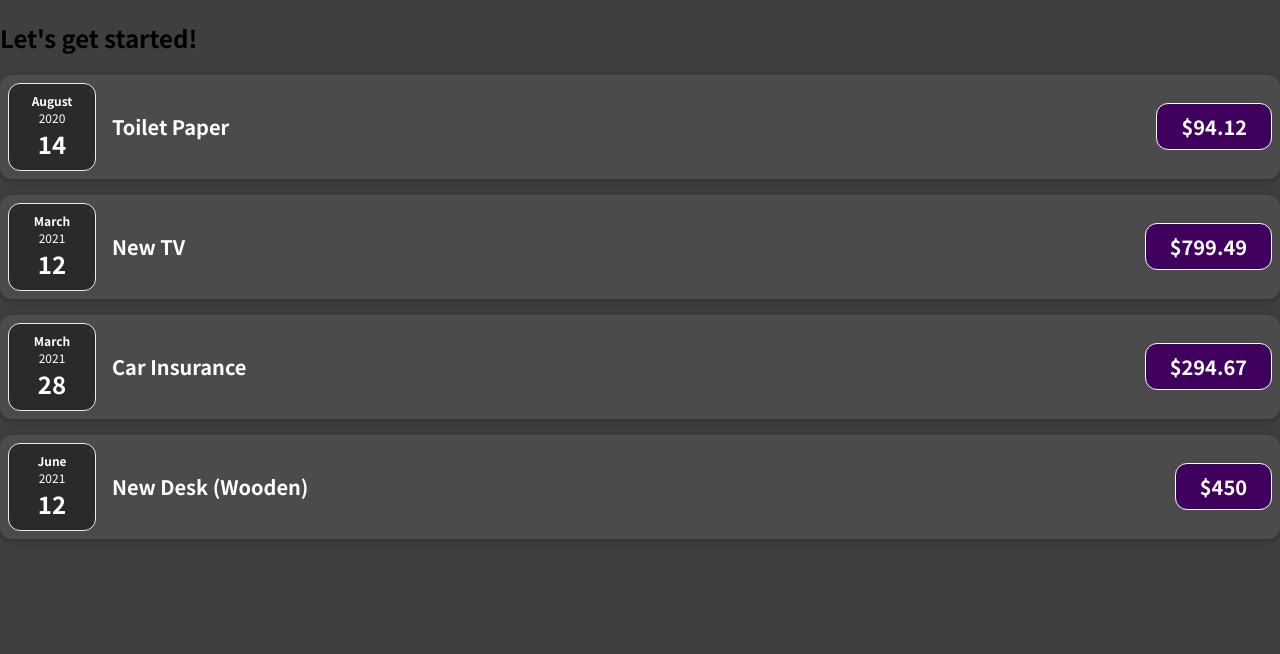
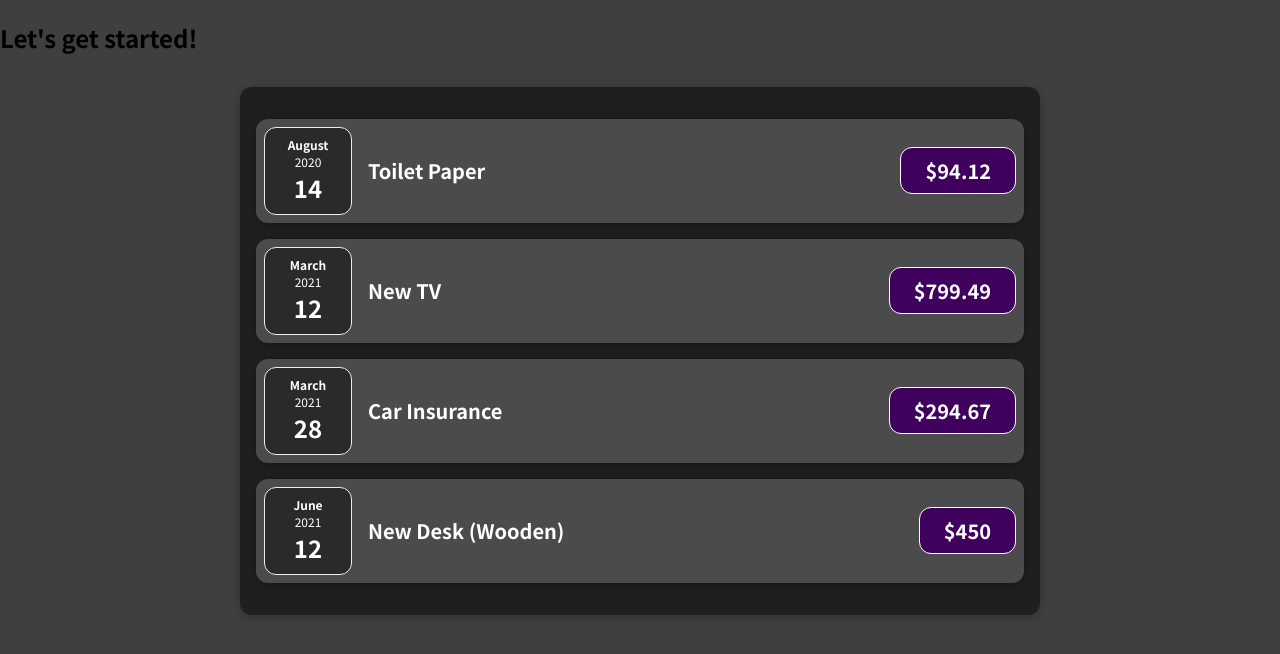
Before and after one commit to suthan83/expensify, a JavaScript app: page / in a window 1280 px wide. Shown: the top 654 px of the page. Built offline with nearby package versions, Linux system fonts and the light colour scheme.

Commit message:
refactoring to create composable wrappers and cleanup

```diff
--- a/src/App.js
+++ b/src/App.js
@@ -1,4 +1,3 @@
-import ExpenseItem from './components/ExpenseItem';
 import Expenses from './components/Expenses';
 
 
--- /dev/null
+++ b/src/components/Card.css
@@ -0,0 +1,4 @@
+.card {
+  border-radius: 12px;
+  box-shadow: 0 2px 8px rgba(0, 0, 0, 0.25);
+}
--- /dev/null
+++ b/src/components/Card.js
@@ -0,0 +1,8 @@
+import './Card.css'
+
+function Card(props) {
+    const classes = 'card ' + props.className;
+    return <div className={classes}>{props.children}</div>
+}
+
+export default Card;
--- a/src/components/ExpenseItem.css
+++ b/src/components/ExpenseItem.css
@@ -2,10 +2,8 @@
   display: flex;
   justify-content: space-between;
   align-items: center;
-  box-shadow: 0 2px 8px rgba(0, 0, 0, 0.25);
   padding: 0.5rem;
   margin: 1rem 0;
-  border-radius: 12px;
   background-color: #4b4b4b;
 }
 
--- a/src/components/ExpenseItem.js
+++ b/src/components/ExpenseItem.js
@@ -1,17 +1,18 @@
 import ExpenseDate from './ExpenseDate'
+import Card from './Card';
+
 import './ExpenseItem.css';
 
 function ExpenseItem(props) {
 
     return(
-        <div className="expense-item">
+        <Card className="expense-item">
             <ExpenseDate date={props.date}/>
             <div className="expense-item__description">
                 <h2>{props.title}</h2>
                 <div className="expense-item__price">${props.amount}</div>
             </div>
-
-        </div>
+        </Card>
     )
 }
 
--- /dev/null
+++ b/src/components/Expenses.css
@@ -0,0 +1,7 @@
+.expenses {
+  padding: 1rem;
+  background-color: rgb(31, 31, 31);
+  margin: 2rem auto;
+  width: 50rem;
+  max-width: 95%;
+}
--- a/src/components/Expenses.js
+++ b/src/components/Expenses.js
@@ -1,16 +1,18 @@
-import ExpenseItem from "./ExpenseItem";
-import './ExpenseItem.css';
+import ExpenseItem from './ExpenseItem';
+import Card from './Card'
+
+import './Expenses.css';
 
 function Expenses(props) {
     const expenses = props.expenses;
 
     return (
-        <div>
+        <Card className='expenses'>
             <ExpenseItem title={expenses[0].title} amount={expenses[0].amount} date={expenses[0].date}/>
             <ExpenseItem title={expenses[1].title} amount={expenses[1].amount} date={expenses[1].date}/>
             <ExpenseItem title={expenses[2].title} amount={expenses[2].amount} date={expenses[2].date}/>
             <ExpenseItem title={expenses[3].title} amount={expenses[3].amount} date={expenses[3].date}/>
-        </div>
+        </Card>
     );
 }
 
```
